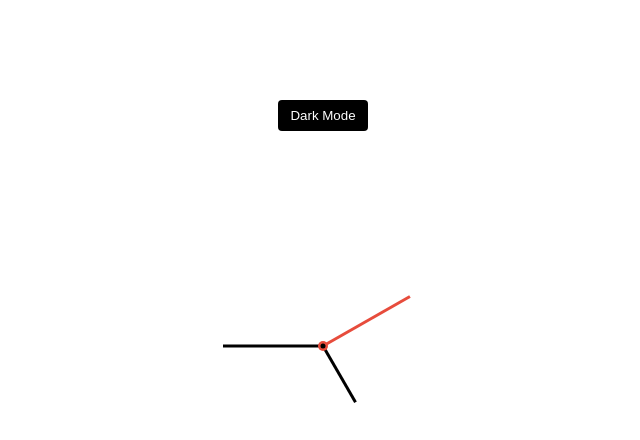
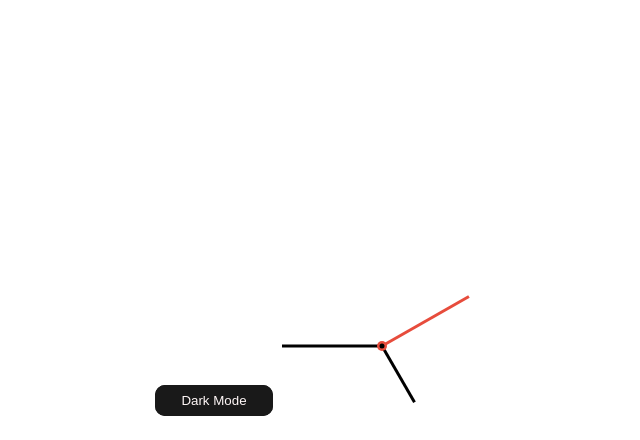
Before and after one commit to manjeetdeveloper/50projects50days, a plain HTML site: page theme-clock/index.html in a window 1280 px wide. Shown: the top 440 px of the page, without its empty margins (317-957 px from the left). Drawn offline with Linux system fonts and the light colour scheme.

Commit message:
new updated

```diff
--- a/theme-clock/index.html
+++ b/theme-clock/index.html
@@ -9,7 +9,7 @@
   <body>
     <!-- Inspired by this dribbble shot https://dribbble.com/shots/5958443-Alarm-clock -->
 
-    <button class="toggle">Dark Mode</button>
+    <button class="btn">Dark Mode</button>
 
     <div class="clock-container">
       <div class="clock">
--- a/theme-clock/script.js
+++ b/theme-clock/script.js
@@ -3,12 +3,12 @@
 const secondEl = document.querySelector('.second')
 const timeEl = document.querySelector('.time')
 const dateEl = document.querySelector('.date')
-const toggle = document.querySelector('.toggle')
+const btn = document.querySelector('.btn')
 
 const days = ["Sunday", "Monday", "Tuesday", "Wednesday", "Thursday", "Friday", "Saturday"];
 const months = ["Jan", "Feb", "Mar", "Apr", "May", "Jun", "Jul", "Aug", "Sep", "Oct", "Nov", "Dec"];
 
-toggle.addEventListener('click', (e) => {
+btn.addEventListener('click', (e) => {
     const html = document.querySelector('html')
     if (html.classList.contains('dark')) {
         html.classList.remove('dark')
--- a/theme-clock/style.css
+++ b/theme-clock/style.css
@@ -33,19 +33,80 @@
   margin: 0;
 }
 
-.toggle {
+.btn {
+  padding: 0.6em 2em;
+  border: none;
+  outline: none;
+  color: rgb(255, 247, 247);
+  background: #111;
   cursor: pointer;
-  background-color: var(--primary-color);
-  color: var(--secondary-color);
-  border: 0;
-  border-radius: 4px;
-  padding: 8px 12px;
-  position: absolute;
-  top: 100px;
+  position: relative;
+  z-index: 0;
+  border-radius: 10px;
 }
 
-.toggle:focus {
-  outline: none;
+.btn:before {
+  content: "";
+  background: linear-gradient(
+    45deg,
+    #ff0000,
+    #ff7300,
+    #fffb00,
+    #48ff00,
+    #00ffd5,
+    #002bff,
+    #7a00ff,
+    #ff00c8,
+    #ff0000
+  );
+  position: absolute;
+  top: -2px;
+  left: -2px;
+  background-size: 400%;
+  z-index: -1;
+  filter: blur(5px);
+  width: calc(100% + 4px);
+  height: calc(100% + 4px);
+  animation: glowingbtn 20s linear infinite;
+  opacity: 0;
+  transition: opacity 0.3s ease-in-out;
+  border-radius: 10px;
+}
+
+@keyframes glowingbtn {
+  0% {
+    background-position: 0 0;
+  }
+  50% {
+    background-position: 400% 0;
+  }
+  100% {
+    background-position: 0 0;
+  }
+}
+
+.btn:active {
+  color: #000;
+}
+
+.btn:active:after {
+  background: transparent;
+}
+
+.btn:hover:before {
+  opacity: 1;
+}
+
+.btn:after {
+  z-index: -1;
+  content: "";
+  position: absolute;
+  width: 100%;
+  height: 100%;
+  background: #191919;
+  left: 0;
+  top: 0;
+  border-radius: 10px;
 }
 
 .clock-container {
```
